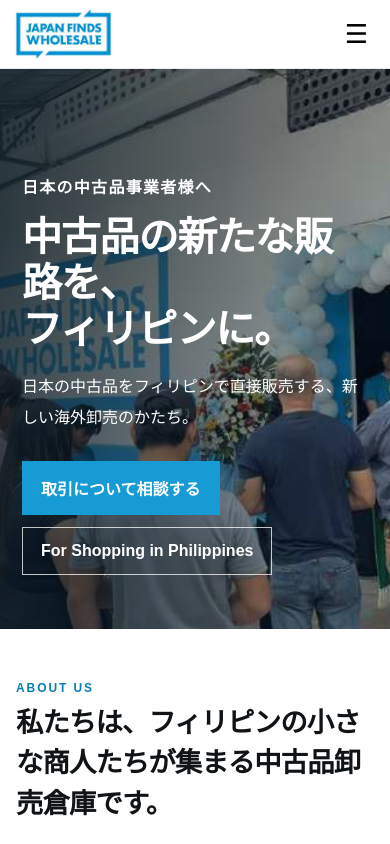
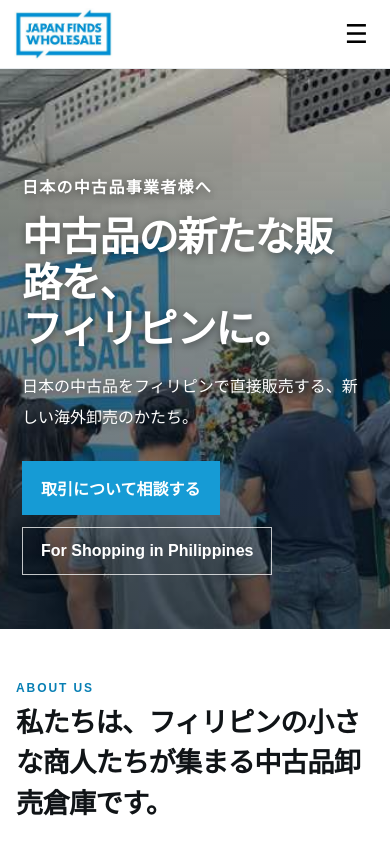
Before and after one commit to KEITAROHTAO/JAPANFINDSWHOLESALE, a Next.js app: page / in a window 390 px wide. Shown: the top 844 px of the page. Built offline with nearby package versions, Linux system fonts and the light colour scheme; no server answers.

Commit message:
Brighten supplier hero photo while preserving text readability

```diff
--- a/app/globals.css
+++ b/app/globals.css
@@ -132,7 +132,8 @@ h2 { font-size: clamp(24px, 3vw, 32px); margin: 0; }
 .jpSite { font-family: "Yu Gothic", "Hiragino Kaku Gothic ProN", "Noto Sans JP", Arial, sans-serif; }
 .jpHero { position: relative; min-height: 620px; display: flex; align-items: flex-end; overflow: hidden; }
 .jpHeroImage { position: absolute; inset: 0; width: 100%; height: 100%; object-fit: cover; object-position: center 48%; }
-.jpHeroShade { position: absolute; inset: 0; background: linear-gradient(90deg, rgba(7,23,34,.78), rgba(7,23,34,.30)); }
+.jpHeroShade { position: absolute; inset: 0; background: linear-gradient(90deg, rgba(7,23,34,.58) 0%, rgba(7,23,34,.42) 35%, rgba(7,23,34,.12) 60%, rgba(7,23,34,0) 80%); }
+.jpHeroContent > p, .jpHeroContent h1 { text-shadow: 0 2px 8px rgba(0,0,0,.45); }
 .jpHeroContent { position: relative; z-index: 1; width: min(1180px, calc(100% - 44px)); margin: 0 auto; padding: 96px 0 72px; color: white; }
 .jpKicker { margin: 0 0 16px; font-weight: 800; letter-spacing: .08em; }
 .jpHeroContent h1 { max-width: 800px; margin: 0 0 20px; font-size: clamp(40px, 6vw, 72px); line-height: 1.15; letter-spacing: -.03em; }
@@ -175,6 +176,7 @@ h2 { font-size: clamp(24px, 3vw, 32px); margin: 0; }
 
 @media (max-width: 760px) {
   .jpHero { min-height: 560px; }
+  .jpHeroShade { background: linear-gradient(0deg, rgba(7,23,34,.62) 0%, rgba(7,23,34,.45) 55%, rgba(7,23,34,.08) 100%); }
   .jpHeroContent { padding: 70px 0 54px; }
   .jpHeroContent > p:not(.jpKicker) { font-size: 16px; }
   .jpTwoCol, .jpThreeCol { grid-template-columns: 1fr; }
```
